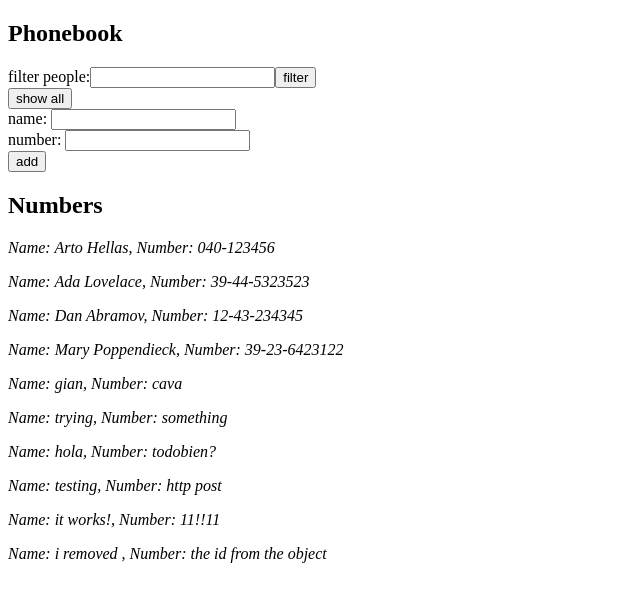
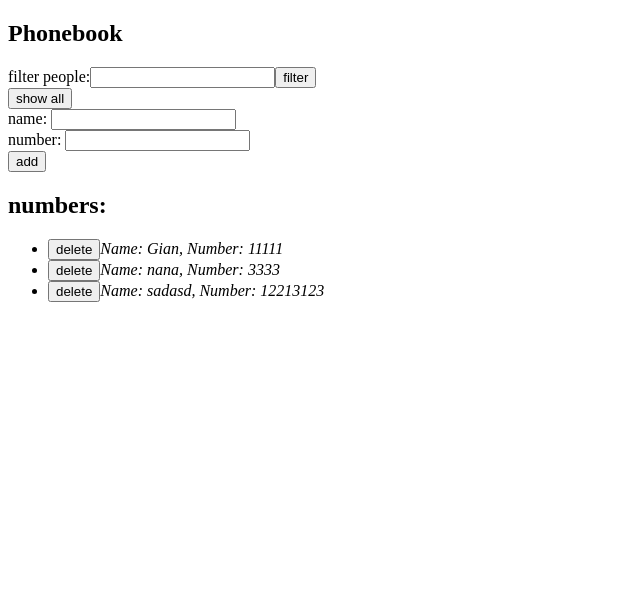
Before and after one commit to gian-cavajani/fullstackOpen-part2, a React (Create React App) app in the folder phonebook/: page / in a window 1280 px wide. Shown: the top 602 px of the page, without its empty margins (0-640 px from the left). Built offline with nearby package versions, Linux system fonts and the light colour scheme; data requests are answered from the project's data file.

Commit message:
ex 2.17 finished

```diff
--- a/phonebook/db.json
+++ b/phonebook/db.json
@@ -1,54 +1,19 @@
 {
   "persons": [
     {
-      "name": "Arto Hellas",
-      "number": "040-123456",
+      "name": "Gian",
+      "number": "11111",
       "id": 1
     },
     {
-      "name": "Ada Lovelace",
-      "number": "39-44-5323523",
-      "id": 2
-    },
-    {
-      "name": "Dan Abramov",
-      "number": "12-43-234345",
+      "name": "nana",
+      "number": "3333",
       "id": 3
     },
     {
-      "name": "Mary Poppendieck",
-      "number": "39-23-6423122",
+      "name": "sadasd",
+      "number": "12213123",
       "id": 4
-    },
-    {
-      "name": "gian",
-      "number": "cava",
-      "id": 5
-    },
-    {
-      "name": "trying",
-      "number": " something",
-      "id": 6
-    },
-    {
-      "name": "hola",
-      "number": "todobien?",
-      "id": 7
-    },
-    {
-      "name": "testing",
-      "number": "http post",
-      "id": 8
-    },
-    {
-      "name": "it works!",
-      "number": "11!!11",
-      "id": 9
-    },
-    {
-      "name": "i removed ",
-      "number": "the id from the object",
-      "id": 10
     }
   ]
 }
--- a/phonebook/src/App.js
+++ b/phonebook/src/App.js
@@ -16,6 +16,15 @@ const App = () => {
       setPersons(initial);
     });
   }, []);
+
+  const handleRemove = (id) => {
+    const personFiltered = persons.filter((person) => person.id === id);
+    if (window.confirm(`remove ${personFiltered[0].name}?`)) {
+      personService.remove(id).then(() => {
+        setPersons(persons.filter((p) => p.id !== id));
+      });
+    }
+  };
 
   const addPerson = (event) => {
     event.preventDefault();
@@ -57,7 +66,6 @@ const App = () => {
   const handleShowAll = () => {
     setShow(true);
   };
-
   return (
     <section>
       <Filter
@@ -73,8 +81,16 @@ const App = () => {
         newNum={newNum}
         handleChangeNum={handleChangeNum}
       />
-
-      <People names={namesToShow} />
+      <h2>numbers: </h2>
+      <ul>
+        {namesToShow.map((names) => (
+          <People
+            key={names.id}
+            names={names}
+            remove={() => handleRemove(names.id)}
+          />
+        ))}
+      </ul>
     </section>
   );
 };
--- a/phonebook/src/components/People.js
+++ b/phonebook/src/components/People.js
@@ -1,19 +1,13 @@
 import React from "react";
 
-const People = ({ names }) => {
+const People = ({ names, remove }) => {
   return (
-    <article>
-      <h2>Numbers</h2>
-      {names.map((p) => {
-        return (
-          <p key={p.id}>
-            <em>
-              Name: {p.name}, Number: {p.number}
-            </em>
-          </p>
-        );
-      })}
-    </article>
+    <li>
+      <button onClick={remove}>delete</button>
+      <em>
+        Name: {names.name}, Number: {names.number}
+      </em>
+    </li>
   );
 };
 
--- a/phonebook/src/services/person.js
+++ b/phonebook/src/services/person.js
@@ -11,4 +11,9 @@ const create = (newObj) => {
   return request.then((response) => response.data);
 };
 
-export default { getAll, create };
+const remove = (id) => {
+  const request = axios.delete(`${baseUrl}/${id}`);
+  return request;
+};
+
+export default { getAll, create, remove };
```
